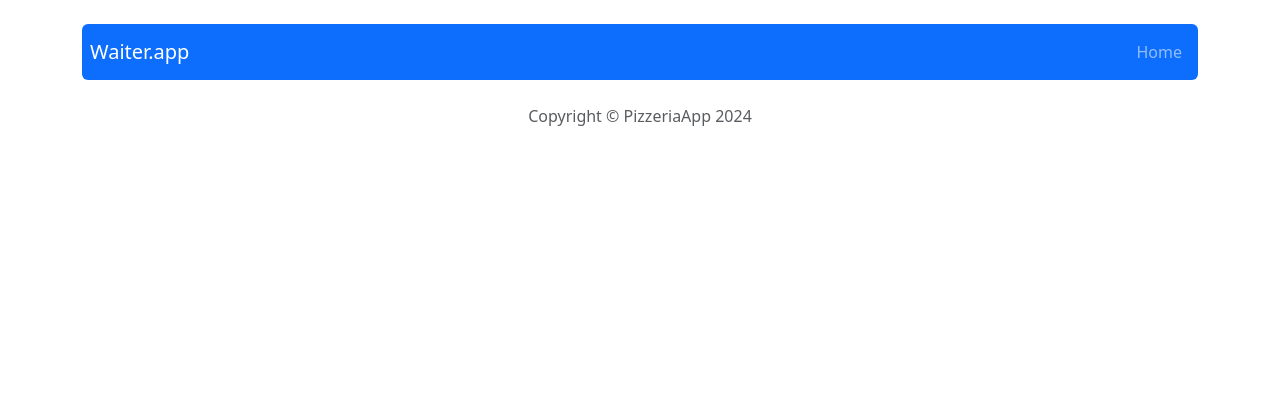
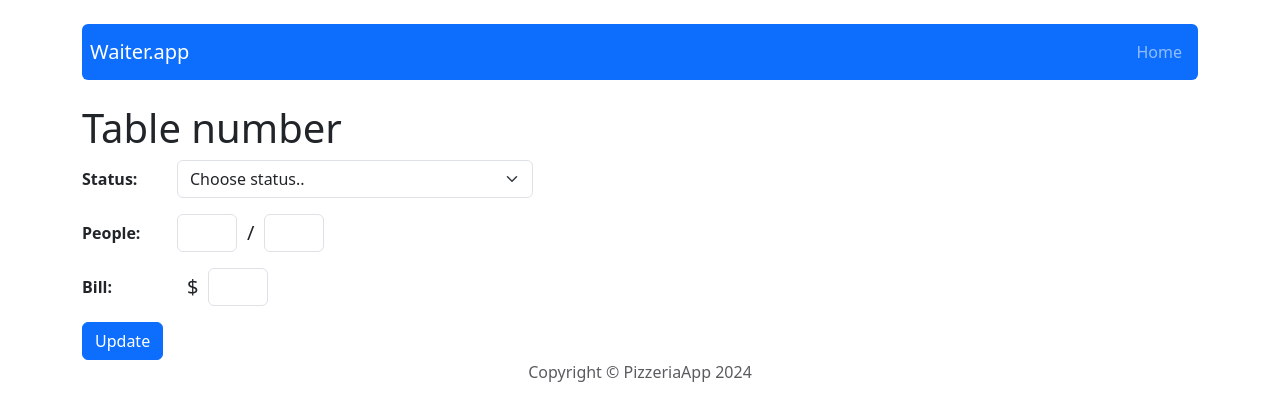
Before and after one commit to juliachanas/pizzeria-for-waiters, a React (Create React App) app: page /table/1 in a window 1280 px wide. Shown: the top 420 px of the page. Built offline with nearby package versions, Linux system fonts and the light colour scheme.

Commit message:
Create basic TableForm - without functtionality

```diff
--- a/src/App.js
+++ b/src/App.js
@@ -5,7 +5,7 @@ import store from './redux/store';
 import Header from './components/views/Header/Header';
 import Footer from './components/views/Footer/Footer';
 import Homepage from './components/pages/Homepage/HomePage';
-import TablePage from './components/pages/TablePage/TablePage';
+import UpdateTablePage from './components/pages/UpdateTablePage/UpdateTablePage';
 import NotFound from './components/pages/NotFound/NotFound';
 // import { useDispatch } from 'react-redux';
 // import { useEffect } from 'react';
@@ -23,7 +23,7 @@ const App = () => {
           <Header />
           <Routes>
             <Route path='/' element={<Homepage />} />
-            <Route path='/table/:id' element={<TablePage />} />
+            <Route path='/table/:id' element={<UpdateTablePage />} />
             <Route path='*' element={<NotFound />} />
           </Routes>
           <Footer />
--- /dev/null
+++ b/src/components/features/TableForm/TableForm.js
@@ -0,0 +1,70 @@
+import Button from 'react-bootstrap/Button';
+import Row from 'react-bootstrap/Row';
+import Col from 'react-bootstrap/Col';
+
+import Form from 'react-bootstrap/Form';
+
+const TableForm = () => {
+  return (
+    <div>
+      <h1>Table number</h1>
+      <Form>
+        <Form.Group as={Row} className='mb-3'>
+          <Form.Label column sm={1} style={{ fontWeight: 'bold' }}>
+            Status:
+          </Form.Label>
+          <Col sm={4}>
+            <Form.Select aria-label='Default select example'>
+              <option>Choose status..</option>
+              <option value='1'>Free</option>
+              <option value='2'>Busy</option>
+              <option value='3'>Cleaning</option>
+              <option value='4'>Reserved</option>
+            </Form.Select>
+          </Col>
+        </Form.Group>
+        <Form.Group as={Row} className='mb-3'>
+          <Form.Label column sm={1} style={{ fontWeight: 'bold' }}>
+            People:
+          </Form.Label>
+          <Col sm={4} style={{ display: 'flex', alignItems: 'center' }}>
+            <Form.Control style={{ width: '60px' }} type='people-amount' />
+            <p
+              style={{
+                marginBottom: '0px',
+                fontSize: '20px',
+                paddingRight: '10px',
+                paddingLeft: '10px',
+              }}
+            >
+              /
+            </p>
+            <Form.Control style={{ width: '60px' }} type='max-people-amount' />
+          </Col>
+        </Form.Group>
+
+        <Form.Group as={Row} className='mb-3'>
+          <Form.Label column sm={1} style={{ fontWeight: 'bold' }}>
+            Bill:
+          </Form.Label>
+          <Col sm={4} style={{ display: 'flex', alignItems: 'center' }}>
+            <p
+              style={{
+                marginBottom: '0px',
+                fontSize: '20px',
+                paddingRight: '10px',
+                paddingLeft: '10px',
+              }}
+            >
+              $
+            </p>
+            <Form.Control style={{ width: '60px' }} type='pay' />
+          </Col>
+        </Form.Group>
+        <Button type='submit'>Update</Button>
+      </Form>
+    </div>
+  );
+};
+
+export default TableForm;
--- a/src/components/pages/TablePage/TablePage.js
+++ /dev/null
@@ -1,3 +0,0 @@
-const TablePage = () => {};
-
-export default TablePage;
--- /dev/null
+++ b/src/components/pages/UpdateTablePage/UpdateTablePage.js
@@ -0,0 +1,7 @@
+import TableForm from '../../features/TableForm/TableForm';
+
+const UpdateTablePage = () => {
+  return <TableForm />;
+};
+
+export default UpdateTablePage;
```
